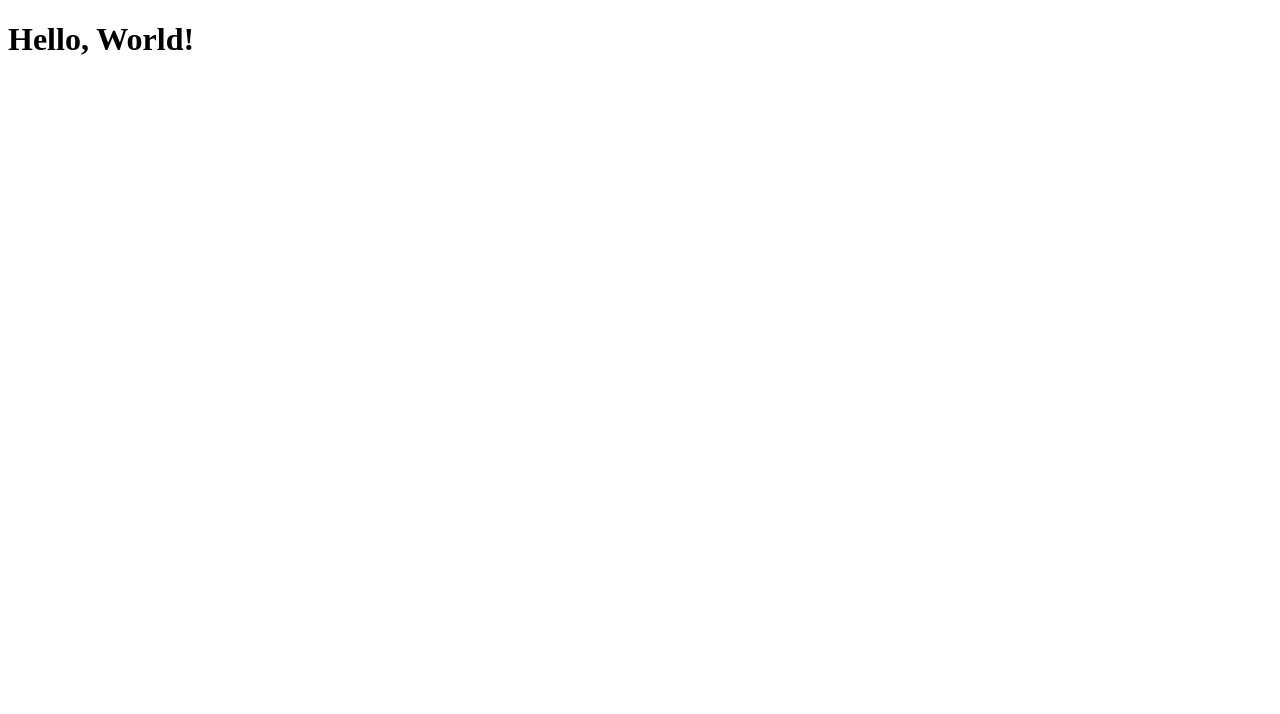
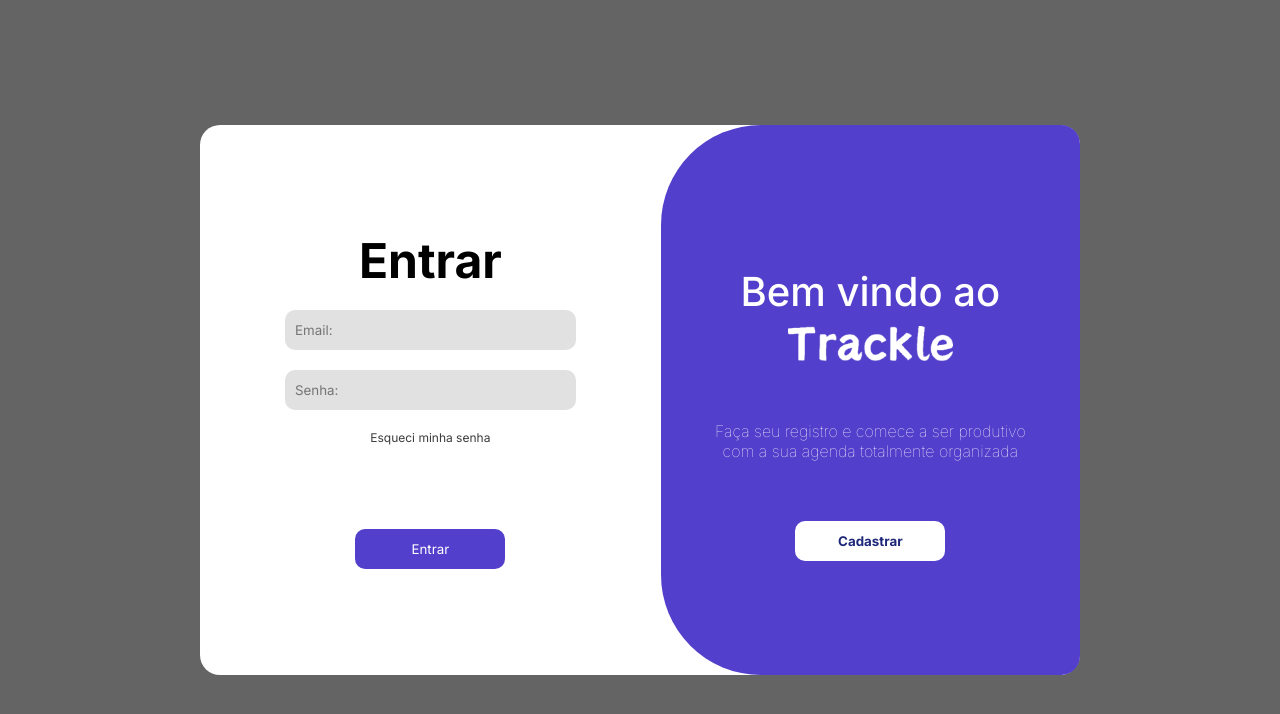
Before and after one commit to ICEI-PUC-Minas-PMGCC-TI/ti-1-pmg-cc-m-20241-g8-dificuldade-de-ser-produtivo, a website: page codigo/public/index.html in a window 1280 px wide. Drawn offline with Linux system fonts and the light colour scheme.

Commit message:
Preparação para transição entre login e cadastro

```diff
--- /dev/null
+++ b/codigo/public/assets/css/auth.css
@@ -0,0 +1,232 @@
+@import url('https://fonts.googleapis.com/css2?family=Inter:wght@100..900&display=swap');
+
+html {
+  scroll-behavior: smooth;
+}
+
+* {
+  padding: 0px;
+  margin: 0px;
+  text-decoration: none;
+  box-sizing: border-box;
+  font-family: "Inter", sans-serif;
+}
+
+body {
+  width: 100vw;
+  height: 100vh;
+}
+
+h1 {
+  font-size: 48px;
+}
+
+a {
+  color: #3C3C3C;
+  font-size: 12px;
+}
+
+.hidden {
+  display: none !important;
+}
+
+.loginContainer {
+  height: 100%;
+  display: flex;
+  flex-direction: column;
+  align-items: center;
+  justify-content: center;
+  background-color: #646464;
+}
+
+.container {
+  width: 100%;
+  display: flex;
+  align-items: center;
+  height: 100%;
+  flex-direction: column;
+  background-color: white;
+  max-width: 880px;
+  border-radius: 20px;
+  margin: 24px;
+  margin-top: 24px;
+}
+
+.content.active {
+  width: 100%;
+  height: 100%;
+  display: flex;
+  flex-direction: column;
+  gap: 20px;
+  align-items: center;
+  padding: 24px 85px;
+}
+
+.content:not(.active) {
+  width: 100%;
+  height: 100%;
+  background-color: #523FCB;
+  display: flex;
+  flex-direction: column;
+  align-items: center;
+  justify-content: center;
+  padding-top: 28px;
+  padding-inline: 50px;
+  gap: 15px;
+}
+
+.registerContent:not(.active) {
+  border-top-left-radius: 100px;
+  border-top-right-radius: 19px;
+  border-bottom-left-radius: 19px;
+  border-bottom-right-radius: 19px;
+}
+
+.loginContent:not(.active) {
+  border-top-left-radius: 19px;
+  border-top-right-radius: 100px;
+  border-bottom-left-radius: 19px;
+  border-bottom-right-radius: 19px;
+}
+
+button {
+  width: 120px;
+}
+
+.loginButton {
+  color: #ffffff;
+  background-color: #523FCB;
+  padding-bottom: 12px;
+  padding-top: 12px;
+  cursor: pointer;
+  border-radius: 10px;
+  border: none;
+  outline: none;
+  transition: 0.2s;
+}
+
+.loginButton:hover {
+  opacity: 0.5;
+}
+
+input {
+  background-color: #E1E1E1;
+  color: #ABABAB;
+  border: none;
+  outline: none;
+  min-height: 40px;
+  max-height: 40px;
+  max-width: 300px;
+  height: 100%;
+  padding-inline: 10px;
+  width: 100%;
+  border-radius: 10px;
+}
+
+.password {
+  display: flex;
+  flex-direction: column;
+  gap: 10px;
+  align-items: center;
+  width: 100%;
+  height: 100%;
+}
+
+.content:not(.active) h4 {
+  color: white;
+  font-size: 24px;
+  font-weight: 500;
+}
+
+.content:not(.active) img {
+  width: 100px;
+  margin-top: 10px;
+  object-fit: cover;
+  height: 20px;
+}
+
+.logo {
+  display: flex;
+  align-items: center;
+  flex-direction: column;
+}
+
+.content:not(.active) p {
+  text-align: center;
+  color: white;
+  font-weight: lighter;
+}
+
+.content:not(.active) button {
+  background-color: #ffffff;
+  font-weight: 700;
+  color: #1E277A;
+  padding-bottom: 12px;
+  padding-top: 12px;
+  cursor: pointer;
+  border-radius: 10px;
+  border: none;
+  outline: none;
+  transition: 0.2s;
+}
+
+.registerButton:hover {
+  opacity: 0.5;
+}
+
+.none {
+  display: block;
+  display: flex;
+  flex-direction: column;
+  gap: 20px;
+  width: 100%;
+  align-items: center;
+}
+
+
+@media (min-width: 768px) {
+  button {
+    width: 150px;
+  }
+
+  .container {
+    height: 100%;
+    flex-direction: row;
+    margin-inline: 24px;
+    display: flex;
+    max-height: 550px;
+    align-items: center;
+    justify-content: center;
+  }
+
+  .content.active {
+    display: flex;
+    align-items: center;
+    justify-content: center;
+    height: 100%;
+    padding-top: 12%;
+    padding-bottom: 12%;
+  }
+
+  .password {
+    gap: 70px;
+  }
+
+  .content:not(.active) {
+    height: 100%;
+    max-height: 550px;
+    justify-content: center;
+    border-bottom-left-radius: 100px;
+    gap: 60px;
+  }
+
+  .content:not(.active) h4 {
+    font-size: 40px;
+  }
+
+  .content:not(.active) img {
+    height: 35px;
+    width: 100%;
+    object-fit: contain;
+  }
+}
--- /dev/null
+++ b/codigo/public/assets/js/auth/pages/auth.js
@@ -0,0 +1,99 @@
+$(() =>
+{
+    function buildLogin()
+    {
+        const loginContentEl = $('.loginContent');
+
+        const titleEl = $('<h1>', { text: 'Entrar' });
+        loginContentEl.append(titleEl);
+
+        const emailInputEl = $('<input>', { type: 'email', class: 'input-email', placeholder: 'Email:' });
+        loginContentEl.append(emailInputEl);
+
+        const passwordDivEl = $('<div>', { class: 'password' });
+
+        const noneDivEl = $('<div>', { class: 'none' });
+
+        const passwordInputEl = $('<input>', { type: 'password', class: 'input-senha', placeholder: 'Senha:' });
+        noneDivEl.append(passwordInputEl);
+
+        const forgotPasswordLinkEl = $('<a>', { href: '#', text: 'Esqueci minha senha' });
+        noneDivEl.append(forgotPasswordLinkEl);
+
+        passwordDivEl.append(noneDivEl);
+
+        loginContentEl.append(passwordDivEl);
+
+        const loginButtonEl = $('<button>', { class: 'loginButton', text: 'Entrar' });
+        loginContentEl.append(loginButtonEl);
+    }
+
+    function buildRegister()
+    {
+
+    }
+
+    function buildDeactivatedContent(contentContainer)
+    {
+        let type;
+
+        if (contentContainer.hasClass('loginContent'))
+            type = 1;
+        else if (contentContainer.hasClass('registerContent'))
+            type = 2;
+        else
+            return;
+
+        const registerMessage = 'Faça seu registro e comece a ser produtivo com a sua agenda totalmente organizada!';
+        const loginMessage = 'Entre na sua conta e continue a tornar sua vida mais organizada e produtiva!';
+
+        const logoEl = $('<div>', { class: 'logo' });
+        logoEl.append($('<h4>', { text: `Bem vindo${type === 1 ? ' de volta' : ''} ao` }));
+        logoEl.append($('<img>', { src: 'assets/imgs/logo.png', alt: 'logo' }));
+
+        contentContainer.append(logoEl);
+        contentContainer.append($('<p>', { text: `${type === 1 ? loginMessage : registerMessage}` }));
+        contentContainer.append($('<button>', {
+            class: `${type === 1 ? 'loginButton' : 'registerButton'}`,
+            text: `${type === 1 ? 'Cadastrar' : 'Entrar'}`
+        }));
+    }
+
+    $('.loginButton').on('click', () =>
+    {
+        const loginContentEl = $('.loginContent');
+        const registerContentEl = $('.registerContent');
+
+        if ($('.loginContent').hasClass('active'))
+        {
+            return;
+        }
+
+        registerContentEl.removeClass('active');
+        registerContentEl.empty();
+        buildDeactivatedContent(registerContentEl);
+
+        loginContentEl.addClass('active');
+        loginContentEl.empty();
+        buildLogin();
+    })
+
+    $('.registerButton').on('click', () =>
+    {
+        const loginContentEl = $('.loginContent');
+        const registerContentEl = $('.registerContent');
+
+        if ($('.registerContent').hasClass('active'))
+        {
+            return;
+        }
+
+        loginContentEl.removeClass('active');
+        loginContentEl.empty();
+        buildDeactivatedContent(loginContentEl);
+
+        registerContentEl.addClass('active');
+        registerContentEl.empty();
+        buildRegister();
+    });
+});
--- a/codigo/public/index.html
+++ b/codigo/public/index.html
@@ -4,11 +4,37 @@
 <head>
     <meta charset="UTF-8">
     <meta name="viewport" content="width=device-width, initial-scale=1.0">
+    <link rel="stylesheet" href="assets/css/auth.css">
     <title>Document</title>
 </head>
 
 <body>
-    <h1>Hello, World!</h1>
+    <div class="loginContainer">
+        <div class="container">
+            <div class="content loginContent active">
+                <h1>Entrar</h1>
+                <input type="email" class="input-email" placeholder="Email:">
+                <div class="password">
+                    <div class="none">
+                        <input type="password" class="input-senha" placeholder="Senha:">
+                        <a href="#">Esqueci minha senha</a>
+                    </div>
+                </div>
+                <button class="loginButton">Entrar</button>
+            </div>
+            <div class="content registerContent">
+                <div class="logo">
+                    <h4>Bem vindo ao</h4>
+                    <img src="assets/imgs/logo.png" alt="logo">
+                </div>
+                <p>Faça seu registro e comece a ser produtivo com a sua agenda totalmente organizada</p>
+                <button class="registerButton">Cadastrar</button>
+            </div>
+        </div>
+    </div>
+
+    <script src="assets/js/jquery-3.7.1.min.js"></script>
+    <script type="module" src="assets/js/auth/pages/auth.js"></script>
 </body>
 
 </html>
```
Also changed, not shown: codigo/public/assets/imgs/logo.png (added).
